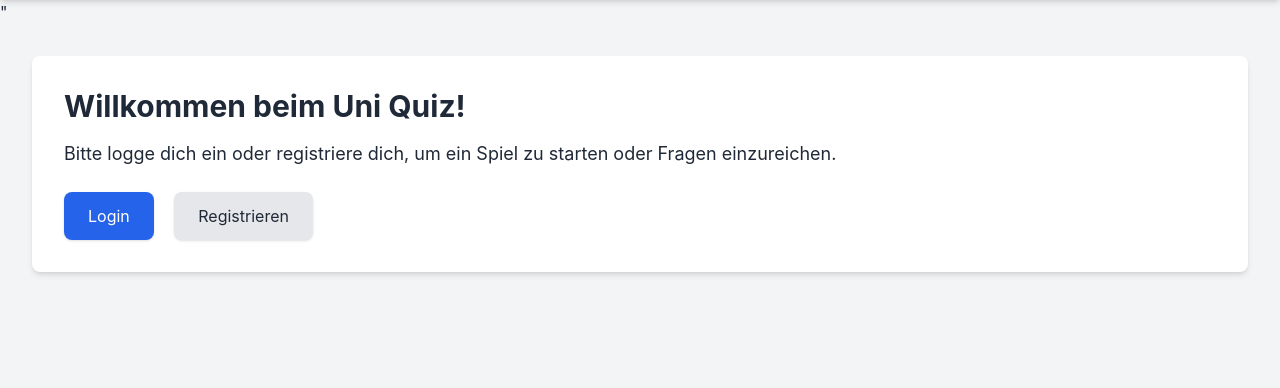
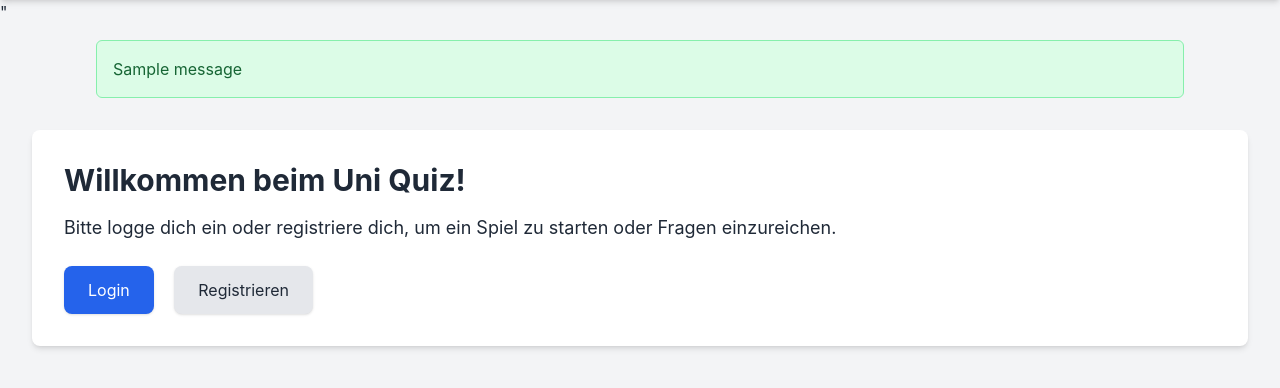
Before and after one commit to mzander-1/quizapp-django, a Django app: page / in a window 1280 px wide. Shown: the part 84-472 px from the top of the page. Run offline with Django 5.2, Linux system fonts and the light colour scheme; tables that the repository leaves empty hold one stand-in row (values such as "Sample post"); one stand-in notice (Sample message) is shown; some libraries are stand-ins or nearby versions.

Commit message:
message base.html

```diff
--- a/quiz/templates/quiz/base.html
+++ b/quiz/templates/quiz/base.html
@@ -57,6 +57,22 @@
         </div>"
      </nav>"
 
+    <!-- Flash Messages -->
+    {% if messages %}
+        <div class="max-w-6xl mx-auto px-4 sm:px-6 lg:px-8 mt-4">
+            {% for message in messages %}
+            <div class="rounded-md p-4
+                {% if message.tags == 'success' %} bg-green-100 border border-green-300 text-green-800
+                {% elif message.tags == 'error' %} bg-red-100 border border-red-300 text-red-800
+                {% else %} bg-blue-100 border border-blue-300 text-blue-800
+                {% endif %}"
+                role="alert">
+                <p>{{ message }}</p>
+            </div>
+            {% endfor %}
+        </div>
+    {% endif %}
+
     <!-- Main Content -->
     <main class="max-w-6x1 mx-auto p-8">
         <div class="bg-white p-8 rounded-lg shadow-md">
```
